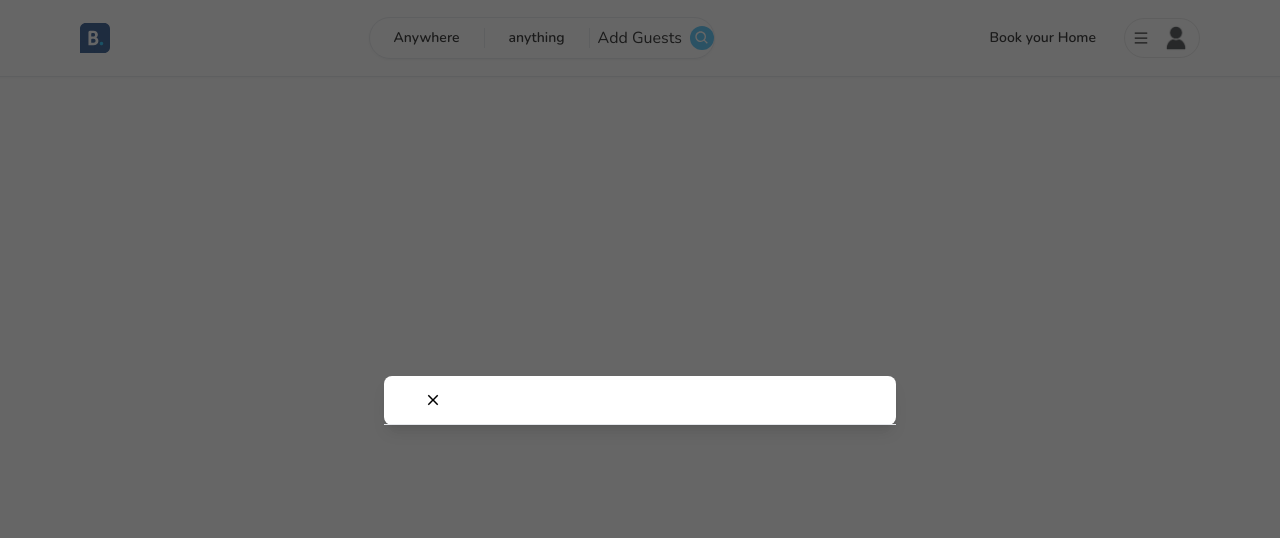
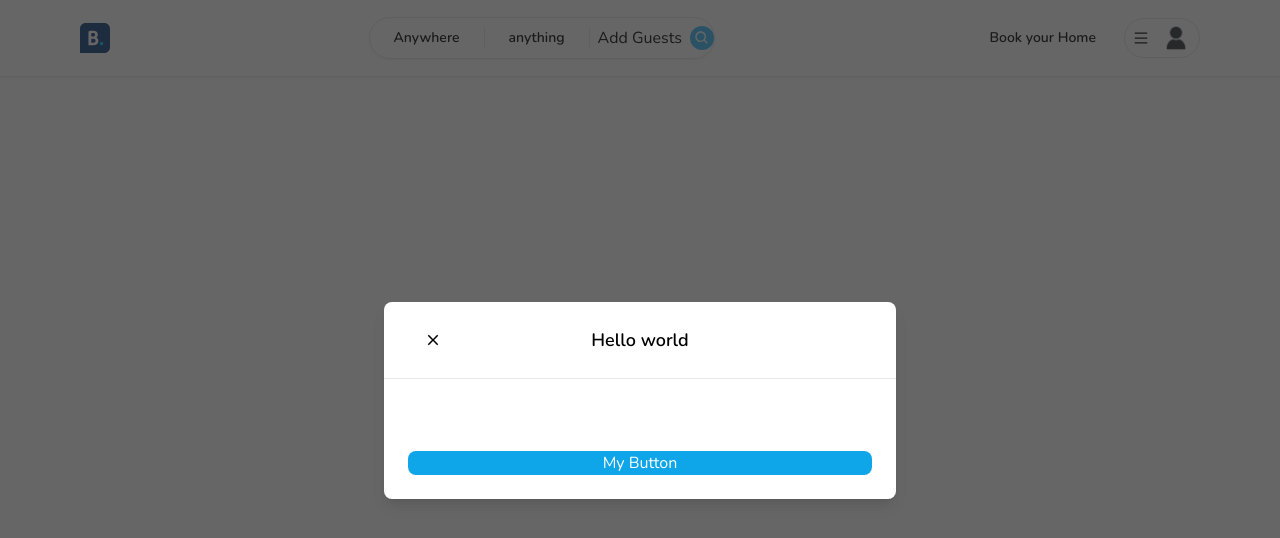
Before and after one commit to nepalankit/..., a Next.js app: page / in a window 1280 px wide. Shown: the top 538 px of the page. Built offline with nearby package versions, Linux system fonts and the light colour scheme.

Commit message:
modals and buttons

```diff
--- /dev/null
+++ b/app/components/Button.tsx
@@ -0,0 +1,35 @@
+import React from "react";
+import { IconType } from "react-icons";
+interface ButtonProps {
+  label: string;
+  onClick: (e: React.MouseEvent<HTMLButtonElement>) => void;
+  disabled?: boolean;
+  outline?: boolean;
+  small?: boolean;
+  icon?: IconType;
+}
+
+const Button: React.FC<ButtonProps> = ({
+  label,
+  onClick,
+  disabled,
+  outline,
+  small,
+  icon,
+}) => {
+  return (
+    <button
+      className={`relative disabled:opacity-70 disabled:cursor-not-allowed rounded-lg hover:opacity-80 transition w-full
+      ${outline ? "bg-white" : "bg-sky-500"}
+      ${outline ? "border-black" : "bg-sky-500"}
+      ${outline ? "text-black" : "text-white"}
+
+
+    `}
+    >
+      {label}
+    </button>
+  );
+};
+
+export default Button;
--- a/app/components/modal/Modal.tsx
+++ b/app/components/modal/Modal.tsx
@@ -2,6 +2,7 @@
 
 import React, { useCallback, useEffect, useState } from "react";
 import { IoMdClose } from "react-icons/io";
+import Button from "../Button";
 interface ModalProps {
   isOpen?: boolean;
   onClose: () => void;
@@ -113,6 +114,18 @@
               >
                 <IoMdClose size={18} />
               </button>
+              <div className="text-lg font-semibold">{title}</div>
+            </div>
+            {/* Body */}
+            <div className="relative p-6 flex-auto">{body}</div>
+
+            {/* footer */}
+            <div>
+              <div className="flex flex-col gap-2 p-6">
+                <div className="flex flex-row  items-center gap-4 w-full">
+                  <Button onClick={() => {}} label="My Button" />
+                </div>
+              </div>
             </div>
           </div>
         </div>
--- a/app/layout.tsx
+++ b/app/layout.tsx
@@ -21,7 +21,7 @@
     <html lang="en">
       <body className={inter.className}>
         <Navbar />
-        <Modal isOpen />
+        <Modal title="Hello world" isOpen />
         {children}
       </body>
     </html>
```
